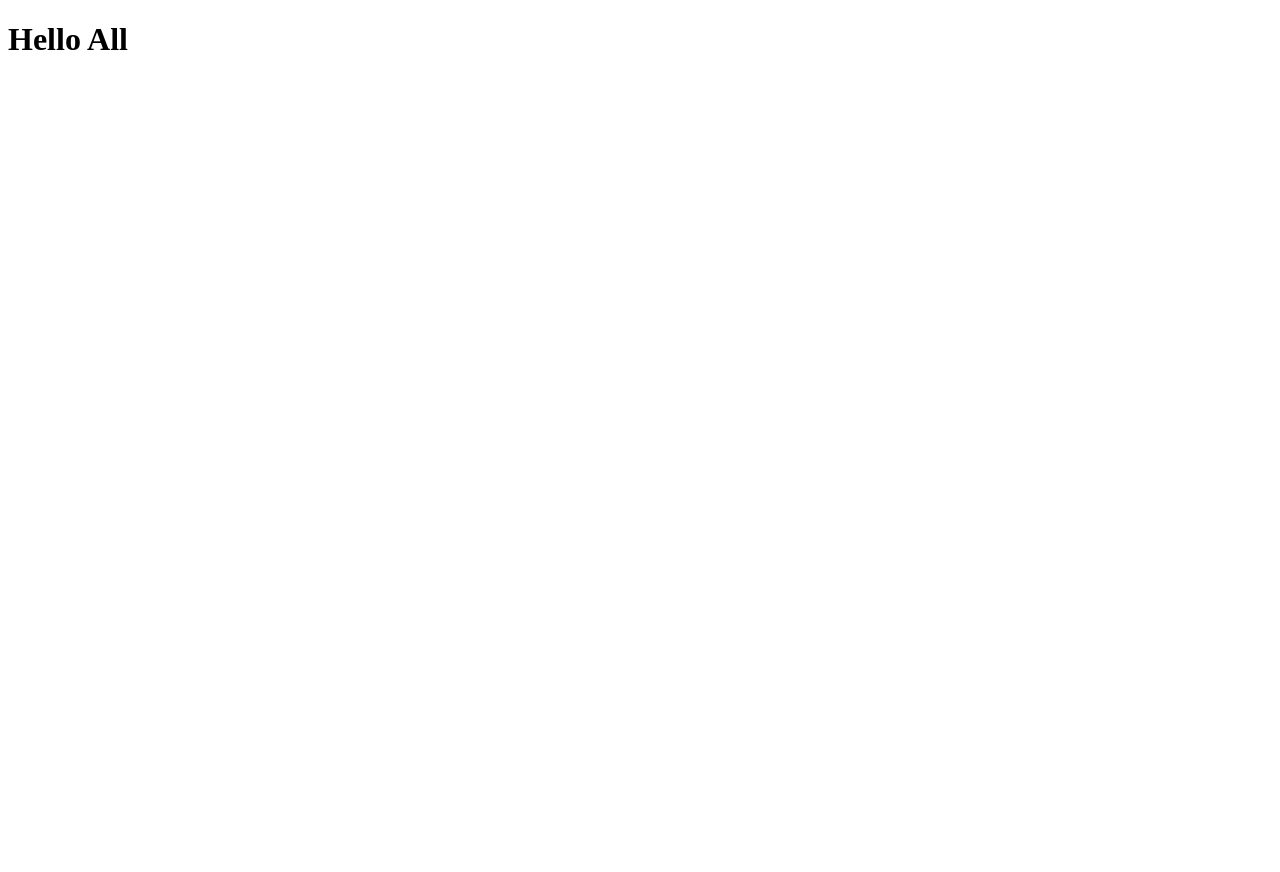
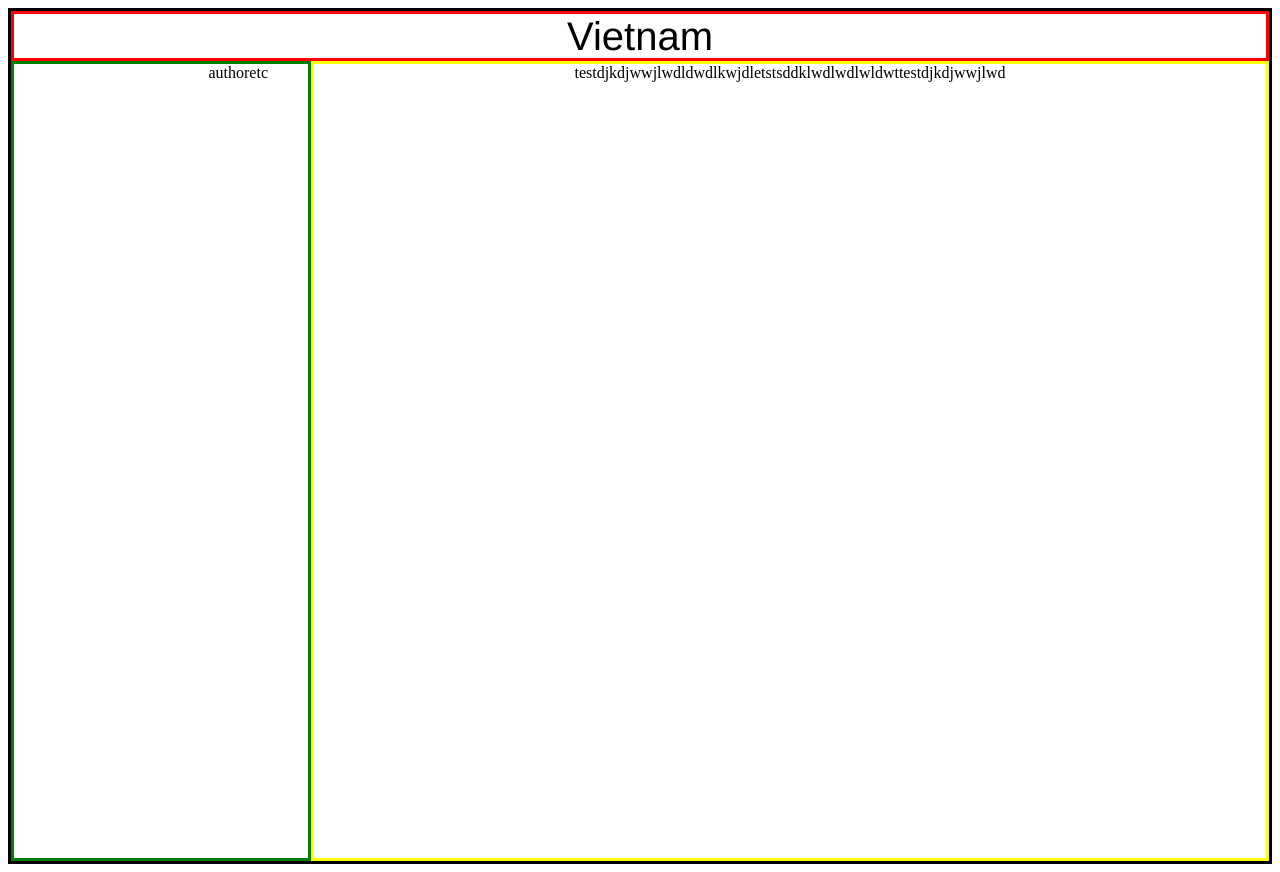
Before and after one commit to NilsMar/UDACITY_BLOG_PROJECT, a plain HTML site: page blog_post_1.html in a window 1280 px wide. Before the commit the page ends 800 px from the top, so only its background shows below. Drawn offline with Linux system fonts and the light colour scheme.

Commit message:
blog post grid

```diff
--- a/blog_post_1.html
+++ b/blog_post_1.html
@@ -1,10 +1,17 @@
 <!DOCTYPE html>
 <html>
 <head>
-	<title>Personal Book Blog</title>
+	<title> Vietnam</title>
+	<link rel="stylesheet" type="text/css" href="blog_posts.css">
 </head>
 <body>
-	<h1>Hello All</h1>
+	<div class="blog_grid">
+		<div class="post_header"> Vietnam</div>
+ 		<div class="content">testdjkdjwwjlwdldwdlkwjdletstsddklwdlwdlwldwttestdjkdjwwjlwd
+
+ 		 </div>
+ 		<div class="meta_data">authoretc </div>
+	</div>
 
 </body>
 </html>
--- a/blog_posts.css
+++ b/blog_posts.css
@@ -0,0 +1,31 @@
+.blog_grid{
+	display: grid;
+	border: solid;
+	grid-template-rows: 50px 800px;
+	grid-template-columns: 300px 300px;
+	grid-template-areas:
+	"hd hd hd hd"
+	"mt cn cn cn"
+	;
+}
+
+
+.post_header{
+	text-align: center;
+	font-size: 40px;
+	font-family: helvetica;
+	border: solid red;
+	grid-area: hd
+}
+.meta_data{
+	border: solid green;
+	grid-area: mt;
+	text-align: right;
+	padding-right: 40px
+
+}
+.content {
+	border: solid yellow;
+	grid-area: cn;
+	text-align: center;
+}
```
Also changed, not shown: index.html (+1 -1 lines).
